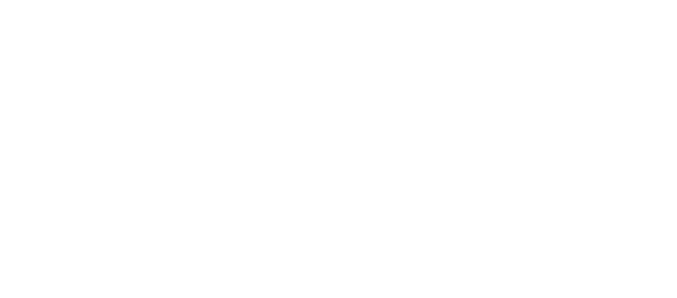
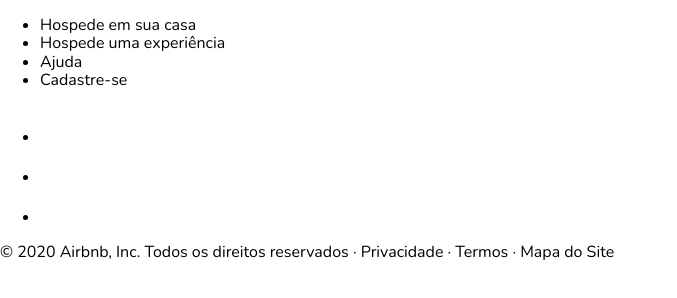
Before and after one commit to werlesson/gama-quartos-airbnb, a plain HTML site: page index.html in a window 1280 px wide. Shown: the whole page, without its empty margins (0-677 px from the left). Drawn offline with nearby package versions, Linux system fonts and the light colour scheme.

Commit message:
Layout: Base do HTML

```diff
--- a/index.html
+++ b/index.html
@@ -1,5 +1,5 @@
 <!DOCTYPE html>
-<html lang="en">
+<html lang="pt_BR">
   <head>
     <meta charset="UTF-8" />
     <meta name="viewport" content="width=device-width, initial-scale=1.0" />
@@ -7,6 +7,57 @@
     <link rel="stylesheet" href="css/style.css" />
   </head>
   <body>
+    <main class="content">
+      <section class="content__page">
+        <nav class="content__page__navbar"></nav>
+        <article class="content__page__filter"></article>
+        <article class="content__page__grid">
+          <section class="orderBy"></section>
+          <section class="grid__rooms"></section>
+        </article>
+      </section>
+      <aside class="content__map"></aside>
+    </main>
+    <footer class="footer">
+      <section class="footer__main">
+        <article class="footer__main__logo"></article>
+        <article class="footer__main__menu">
+          <nav>
+            <ul>
+              <li>Hospede em sua casa</li>
+              <li>Hospede uma experiência</li>
+              <li>Ajuda</li>
+              <li>Cadastre-se</li>
+            </ul>
+          </nav>
+        </article>
+        <article class="footer__main__media">
+          <ul>
+            <li>
+              <img
+                src="img/social-media-facebook.svg"
+                alt="Link para facebook"
+              />
+            </li>
+            <li>
+              <img
+                src="img/social-media-instagram.svg"
+                alt="Link para instagram"
+              />
+            </li>
+            <li>
+              <img src="img/social-media-twitter.svg" alt="Link para twitter" />
+            </li>
+          </ul>
+        </article>
+      </section>
+      <section class="footer__secondary">
+        <p>
+          © 2020 Airbnb, Inc. Todos os direitos reservados · Privacidade ·
+          Termos · Mapa do Site
+        </p>
+      </section>
+    </footer>
     <script src="js/index.js"></script>
   </body>
 </html>
```
